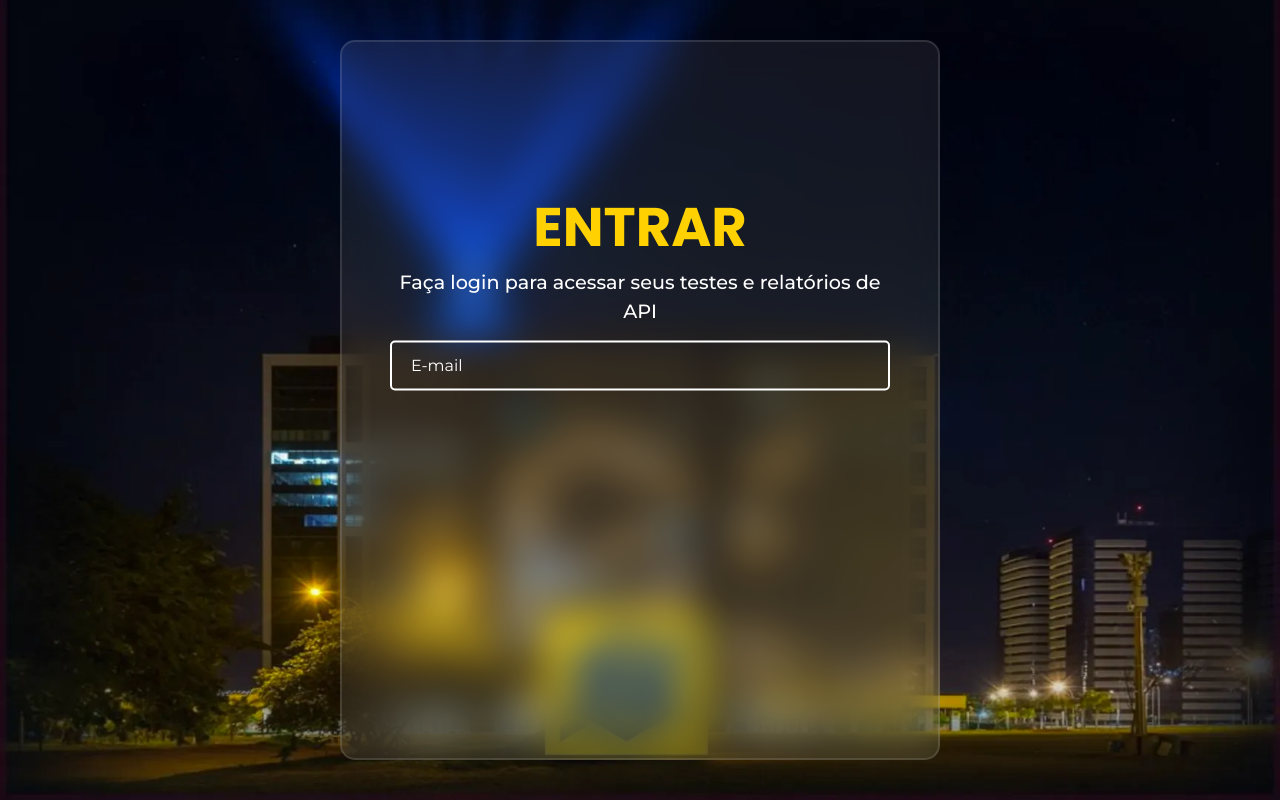
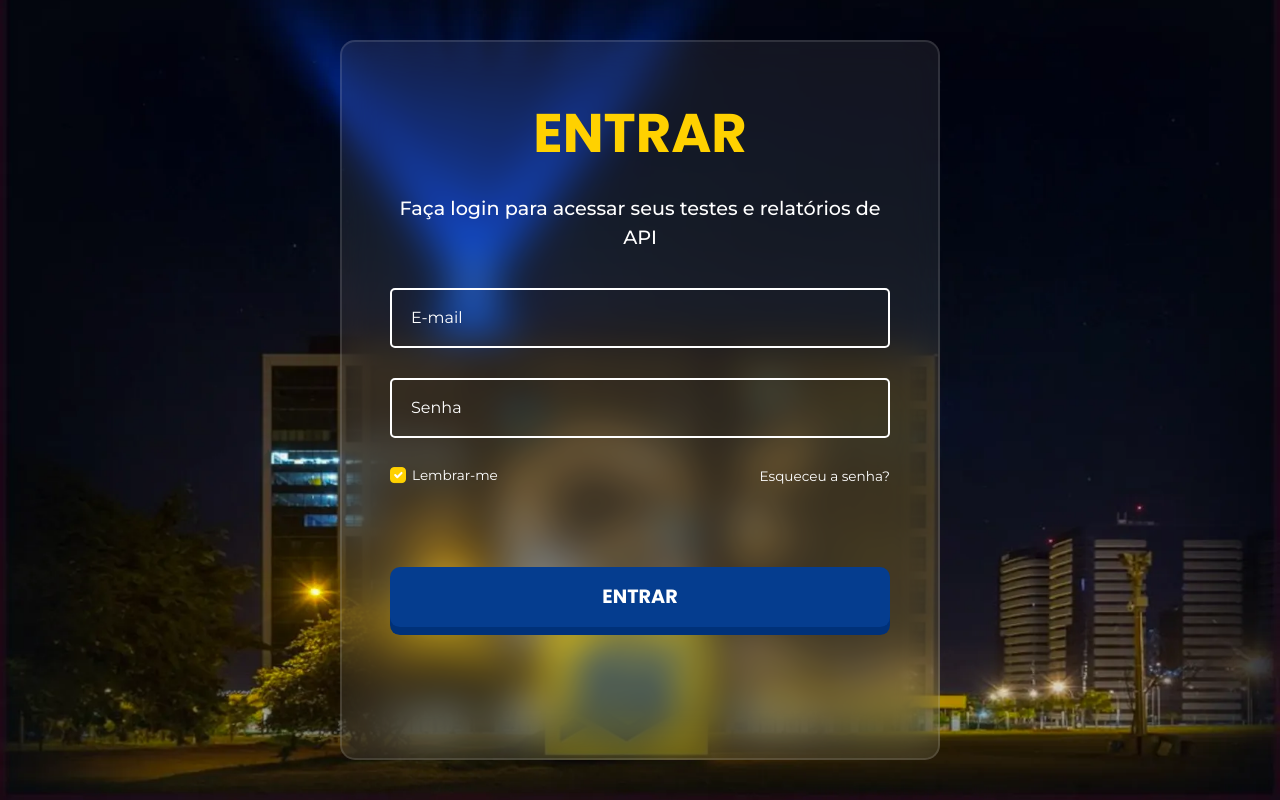
Before and after one commit to caioxdev/Frontend-Projeto-Banco-do-Brasil, a website: page index.html in a window 1280 px wide. Drawn offline with nearby package versions, Linux system fonts and the light colour scheme.

Commit message:
Fazendo tela login

```diff
--- a/assets/scss/_components.scss
+++ b/assets/scss/_components.scss
@@ -0,0 +1,135 @@
+@use "variables" as v;
+
+// input-email
+.input-email {
+    position: relative;
+
+    label {
+        color: v.$cor-texto;
+        padding: 0 5px;
+        position: absolute;
+        transform: translateY(-50%);
+        font-family: Montserrat;
+        font-size: 1rem;
+        top: 50%;
+        left: 1em;
+        pointer-events: none;
+        transition: all .3s ease;
+    }
+} // fim input-email
+
+// input-senha
+.input-senha {
+    position: relative;
+
+    label {
+        color: v.$cor-texto;
+        padding: 0 5px;
+        position: absolute;
+        transform: translateY(-50%);
+        font-family: Montserrat;
+        font-size: 1rem;
+        top: 50%;
+        left: 1em;
+        pointer-events: none;
+        transition: all .3s ease;
+    }
+} // fim input-senha
+
+//inputs email-senha
+.input-email input,
+.input-senha input {
+    background-color: transparent;
+    color: v.$cor-texto;
+    border: 2px solid #fff;
+    border-radius: 5px;
+    width: 500px;
+    max-width: 100%;
+    height: 60px;
+    padding: 0 1rem;
+    outline: none;
+
+    &:focus,
+    &:valid {
+        border-color: #ffd100;
+    }
+
+    &:focus+label,
+    &:valid+label {
+        top: 0;
+        color: #ffd100;
+        background-color: rgba(34, 32, 32, 0.527);
+        backdrop-filter: blur(2px);
+        font-size: 0.75rem;
+        padding: 0 7px;
+    }
+} // inputs email-senha
+
+// form-check
+.form-check {
+    display: flex;
+    align-items: center;
+    margin-bottom: 0;
+
+    input {
+        margin-top: 0;
+        margin-right: 6px;
+    }
+
+    label {
+        color: v.$cor-texto;
+        font-size: 0.85rem;
+        font-family: Montserrat;
+    }
+}
+
+.form-check-input:checked {
+    background-color: #ffd100;
+    border-color: #ffd100;
+}
+
+.form-check-input:focus {
+    box-shadow: 0 0 0 0.15rem rgba(255, 209, 0, 0.25);
+} // fim form-check
+
+// forgot-password
+.forgot-password {
+    a {
+        color: v.$cor-texto;
+        font-size: 0.85rem;
+        font-family: Montserrat;
+        text-decoration: none;
+
+        &:hover {
+            text-decoration: underline;
+        }
+    }
+} // fim forgot-password
+
+// btn-enter
+.btn-enter {
+    width: 500px;
+    display: block;
+    margin-top: 60px;
+
+    button {
+        position: relative;
+        width: 100%;
+        height: 60px;
+        background-color: #053D8F;
+        border: none;
+        border-radius: 10px;
+        color: v.$cor-texto;
+        font-family: Poppins;
+        font-size: 1.2rem;
+        font-weight: 700;
+        text-transform: uppercase;
+        cursor: pointer;
+        box-shadow: 0 8px #003179;
+        transition: transform 0.1s ease;
+
+        &:active {
+            transform: scale(0.95);
+        }
+    }
+} // fim btn-enter
--- a/assets/scss/_layout.scss
+++ b/assets/scss/_layout.scss
@@ -0,0 +1,54 @@
+@use "variables" as v;
+
+// container-enter
+.container-enter {
+    width: 600px;
+    height: 720px;
+    border-radius: 15px;
+    border: 2px solid rgba(255, 255, 255, 0.116);
+    background: rgba(255, 255, 255, 0.075);
+    backdrop-filter: blur(20px);
+    position: absolute;
+    top: 50%;
+    left: 50%;
+    transform: translate(-50%, -50%);
+    padding: 20px;
+
+    h1 {
+        color: #ffd100;
+        text-align: center;
+        font-family: Poppins;
+        font-size: 3.4rem;
+        text-transform: uppercase;
+        font-weight: 700;
+    }
+
+    p {
+        color: v.$cor-texto;
+        text-align: center;
+        font-family: Montserrat;
+        font-size: 1.2rem;
+        font-weight: 500;
+
+        &::first-letter {
+            text-transform: uppercase;
+        }
+    }
+} // fim container-enter
+
+
+// container-email-senha
+.container-email-senha {
+    display: grid;
+    gap: 30px;
+} // fim container-email-senha
+
+
+// container-check-forgot
+.container-check-forgot {
+    display: flex;
+    align-items: center;
+    justify-content: space-between;
+    width: 500px;
+    margin-top: 5px;
+} // container-ckeck-forgot
--- a/assets/scss/_variables.scss
+++ b/assets/scss/_variables.scss
@@ -0,0 +1,4 @@
+@import url('https://fonts.googleapis.com/css2?family=Montserrat:ital,wght@0,100..900;1,100..900&family=Poppins:ital,wght@0,100;0,200;0,300;0,400;0,500;0,600;0,700;0,800;0,900;1,100;1,200;1,300;1,400;1,500;1,600;1,700;1,800;1,900&display=swap');
+
+$cor-btn: #053D8F;
+$cor-texto: #ffffff;
--- a/assets/scss/main.scss
+++ b/assets/scss/main.scss
@@ -1,110 +1,35 @@
 @use "../../node_modules/bootstrap/scss/bootstrap" as *;
-@use "variables";
+@use "variables" as v;
 @use "layout";
 @use "components";
 
-// importações fontes
-@import url('https://fonts.googleapis.com/css2?family=Montserrat:ital,wght@0,100..900;1,100..900&family=Poppins:ital,wght@0,100;0,200;0,300;0,400;0,500;0,600;0,700;0,800;0,900;1,100;1,200;1,300;1,400;1,500;1,600;1,700;1,800;1,900&display=swap');
 
 // Meus estilos
- $cor-btn: #053D8F;
 
- * {
+// reset global
+* {
     margin: 0;
     padding: 0;
     box-sizing: border-box;
- }
+}
 
- body {
+//corpo do código
+body {
     background-image: url('../../assets/images/img-fundo-entrar.webp');
     background-size: cover;
     background-repeat: no-repeat;
     background-position: center bottom;
     background-attachment: fixed;
- }
+}
 
- // container-enter
- .container-enter {
-    width: 600px;
-    height: 720px;
-    border-radius: 15px;
-    border: 2px solid rgba(255, 255, 255, 0.116);
-    background: rgba(255, 255, 255, 0.075);
-    backdrop-filter: blur(20px);
+// content-enter
+.content-enter {
     position: absolute;
-    top: 50%;
+    top: 45%;
     left: 50%;
     transform: translate(-50%, -50%);
-
-    h1 {
-        color: #ffd100;
-        text-align: center;
-        font-family: Poppins;
-        font-size: 3.4rem;
-        text-transform: uppercase;
-        font-weight: 700;
-    }
-
-    p {
-        color: #fff;
-        text-align: center;
-        font-family: Montserrat;
-        font-size: 1.2rem;
-        font-weight: 500;
-
-        &::first-letter {
-            text-transform: uppercase;
-        }
-    }
+    display: flex;
+    flex-direction: column;
+    align-items: center;
+    gap: 20px;
 }
-
-.content-enter {
-    position: absolute;
-    top: 35%;
-    left: 50%;
-    transform: translate(-50%, -50%);
-}
-
- // input-email
- .input-email {
-    position: relative;
-
-    label {
-        color: #fff;
-        padding: 0 5px;
-        position: absolute;
-        transform: translateY(-50%);
-        font-family: Montserrat;
-        font-size: 1rem;
-        top: 50%;
-        left: 1em;
-        pointer-events: none;
-        transition: all .3s ease;
-    }
-
-    input {
-        background-color: transparent;
-        color: #fff;
-        border: 2px solid #fff;
-        border-radius: 5px;
-        width: 500px;
-        height: 50px;
-        padding: 0 1rem;
-        outline: none;
-
-        &:focus,
-        &:valid {
-            border-color: #ffd100;
-        }
-
-        &:focus + label,
-        &:valid + label {
-            top: 0;
-            color: #ffd100;
-            background-color: rgba(34, 32, 32, 0.527);
-            backdrop-filter: blur(2px);
-            font-size: 0.75rem;
-            padding: 0 7px;
-        }
-    }
- } // fim input-email
--- a/index.html
+++ b/index.html
@@ -12,10 +12,30 @@
     <div class="container-enter">
         <div class="content-enter">
             <h1>entrar</h1>
-            <P>faça login para acessar seus testes e relatórios de API</P>
-            <div class="input-email">
-                <input id="email" type="email" required>
-                <label for="email">E-mail</label>
+            <p>faça login para acessar seus testes e relatórios de API</p>
+            <div class="container-email-senha">
+                <div class="input-email">
+                    <input id="email" type="email" required>
+                    <label for="email">E-mail</label>
+                </div>
+                <div class="input-senha">
+                    <input id="password" type="password" required>
+                    <label for="password">Senha</label>
+                </div>
+            </div>
+            <div class="container-check-forgot">
+                <div class="form-check">
+                    <input class="form-check-input" type="checkbox" id="checkChecked" checked>
+                    <label class="form-check-label" for="checkChecked">
+                        Lembrar-me
+                    </label>
+                </div>
+                <div class="forgot-password">
+                    <a href="#">Esqueceu a senha?</a>
+                </div>
+            </div>
+            <div class="btn-enter">
+                <button type="submit">entrar</button>
             </div>
         </div>
     </div>
```
Also changed, not shown: dist/css/main.css, 1 other file.
